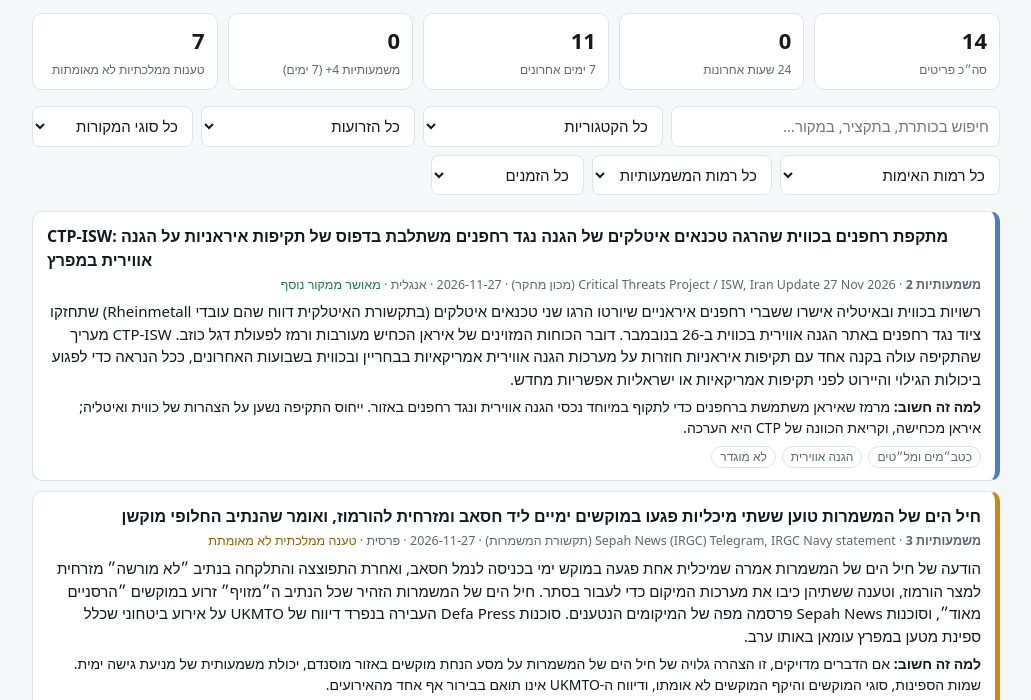
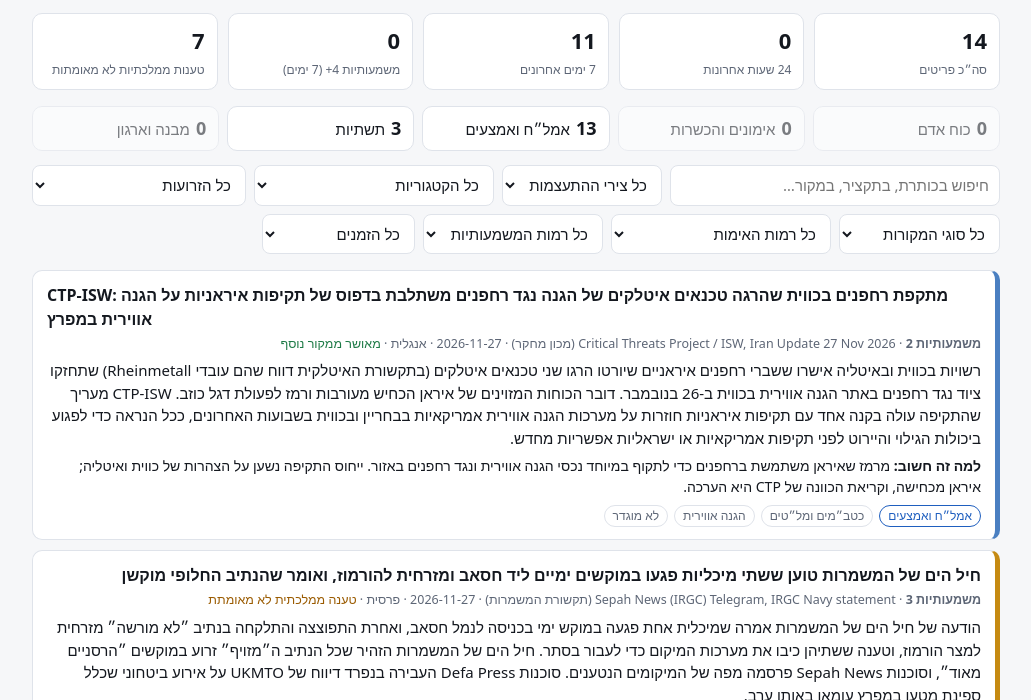
Before and after one commit to aelad4/iran-force-buildup-feed, a plain HTML site: page index.html in a window 1280 px wide. Shown: the part 78-778 px from the top of the page, without its empty margins (124-1155 px from the left). Drawn offline with Linux system fonts and the light colour scheme.

Commit message:
Add buildup axes (domains): personnel, training, weapons, infrastructure, organization
Schema field required by merge_items.py, defined in ANALYST_PROMPT.md, shown and
filterable in the dashboard; existing 14 items classified. Also fix a title typo.

Co-Authored-By: Claude Opus 5.5 <noreply@anthropic.com>
Claude-Session: https://claude.ai/code/session_01WMYyyCFG4TdQCCcT7VPw7m

```diff
--- a/feed.json
+++ b/feed.json
@@ -20,7 +20,10 @@
    ],
    "significance": 2,
    "verification": "corroborated",
-   "found_at": "2026-11-28"
+   "found_at": "2026-11-28",
+   "domains": [
+    "weapons"
+   ]
   },
   {
    "title": "חיל הים של המשמרות טוען ששתי מיכליות פגעו במוקשים ימיים ליד חסאב ומזרחית להורמוז, ואומר שהנתיב החלופי מוקשן",
@@ -40,7 +43,10 @@
    ],
    "significance": 3,
    "verification": "unverified_state_claim",
-   "found_at": "2026-11-28"
+   "found_at": "2026-11-28",
+   "domains": [
+    "weapons"
+   ]
   },
   {
    "title": "מפקד הצי של הארטש טוען שטיל שנוסה באש חיה באותו יום פגע בנושאת המטוסים USS Abraham Lincoln; CENTCOM מכחיש",
@@ -61,7 +67,10 @@
    ],
    "significance": 1,
    "verification": "unverified_state_claim",
-   "found_at": "2026-11-28"
+   "found_at": "2026-11-28",
+   "domains": [
+    "weapons"
+   ]
   },
   {
    "title": "תצלומי ISIS מראים בנייה מהירה של מתחם תת-קרקעי מבוצר בבהג'תאבאד בין אספהאן לנתנז",
@@ -83,7 +92,10 @@
    ],
    "significance": 3,
    "verification": "imagery_supported",
-   "found_at": "2026-11-28"
+   "found_at": "2026-11-28",
+   "domains": [
+    "infrastructure"
+   ]
   },
   {
    "title": "ערם ניוז: מומחים מצפון קוריאה מסייעים מרחוק לאיראן בפיתוח משגרים בערי הטילים התת-קרקעיות; הערכה שרק כ-40% מכושר השיגור שוקם",
@@ -105,7 +117,11 @@
    ],
    "significance": 3,
    "verification": "single_source",
-   "found_at": "2026-11-28"
+   "found_at": "2026-11-28",
+   "domains": [
+    "weapons",
+    "infrastructure"
+   ]
   },
   {
    "title": "קוריירה דלה סרה: ספינת משא איראנית שנפגעה בבנגאזי נשאה כנראה רכיבים אלקטרוניים מסין ומהודו ללוחמת רחפנים עבור כוחות חפתר",
@@ -127,7 +143,10 @@
    ],
    "significance": 2,
    "verification": "single_source",
-   "found_at": "2026-11-28"
+   "found_at": "2026-11-28",
+   "domains": [
+    "weapons"
+   ]
   },
   {
    "title": "CTP-ISW: המשמרות מפתחים גרסאות טיל \"היברידיות\" המשלבות את מנוע ה\"חאג' קאסם\" עם ראשי קרב מתמרנים של \"ח'יבר שכן\" ו\"פתאח-1\"",
@@ -148,7 +167,10 @@
    ],
    "significance": 3,
    "verification": "unverified_state_claim",
-   "found_at": "2026-11-28"
+   "found_at": "2026-11-28",
+   "domains": [
+    "weapons"
+   ]
   },
   {
    "title": "סגן מפקד מטה ת'ארללה של המשמרות: \"לא רוסיה ולא סין נתנו לנו תחמושת או נשק\"; חבר פרלמנט מציין שרוסיה לא סיפקה S-400",
@@ -169,7 +191,10 @@
    ],
    "significance": 2,
    "verification": "single_source",
-   "found_at": "2026-11-28"
+   "found_at": "2026-11-28",
+   "domains": [
+    "weapons"
+   ]
   },
   {
    "title": "חבר ועדת הביטחון בפרלמנט טוען שטווח הטילים של איראן הוגדל ל-4,500 ק\"מ; מומחים: אב-טיפוס של טיל לטווח ביניים קיים, אך לא הוכחה יכולת אמינה",
@@ -189,7 +214,10 @@
    ],
    "significance": 2,
    "verification": "unverified_state_claim",
-   "found_at": "2026-11-28"
+   "found_at": "2026-11-28",
+   "domains": [
+    "weapons"
+   ]
   },
   {
    "title": "ראש סוכנות החלל האיראנית: יותר מ-35 לוויינים בבנייה, ושלב ראשון של 24 לוויינים במערך \"שהיד סולימאני\"",
@@ -210,7 +238,10 @@
    ],
    "significance": 2,
    "verification": "unverified_state_claim",
-   "found_at": "2026-11-28"
+   "found_at": "2026-11-28",
+   "domains": [
+    "weapons"
+   ]
   },
   {
    "title": "ההגנה האווירית של המשמרות ושל הארטש טוענות להפלת MQ-1 העשרים ולהפלת רחפני LUCAS ו-MQ-9 מעל מצר הורמוז",
@@ -231,10 +262,13 @@
    ],
    "significance": 2,
    "verification": "unverified_state_claim",
-   "found_at": "2026-11-28"
+   "found_at": "2026-11-28",
+   "domains": [
+    "weapons"
+   ]
   },
   {
-   "title": "סגל המשמרות חושף \"עיר טילים\" תת-קרקעית חדשה ומשגר חדש לשני טילים, בביקור ראשון של מפקד המשמרות אחמד וחידי",
+   "title": "משמרות המהפכה חושפים \"עיר טילים\" תת-קרקעית חדשה ומשגר חדש לשני טילים, בביקור ראשון של מפקד המשמרות אחמד וחידי",
    "url": "https://t.me/sepah/80133",
    "source_name": "Sepah News (IRGC) Telegram",
    "source_domain": "t.me",
@@ -252,7 +286,11 @@
    ],
    "significance": 3,
    "verification": "unverified_state_claim",
-   "found_at": "2026-11-28"
+   "found_at": "2026-11-28",
+   "domains": [
+    "weapons",
+    "infrastructure"
+   ]
   },
   {
    "title": "חיל החלל של המשמרות תקף בטילים וברחפנים מכ\"מי פטריוט אמריקאיים בבסיסי אל-ריפאע ועוואלי-סח'יר בבחריין",
@@ -274,7 +312,10 @@
    ],
    "significance": 2,
    "verification": "corroborated",
-   "found_at": "2026-11-28"
+   "found_at": "2026-11-28",
+   "domains": [
+    "weapons"
+   ]
   },
   {
    "title": "CTP-ISW: פגיעות בחדרי מכונות של מיכליות ליד חסאב מרמזות שאיראן משתמשת ברחפנים או בטילי שיוט עם הנחיה סופית אינפרה-אדומה",
@@ -296,7 +337,10 @@
    ],
    "significance": 2,
    "verification": "single_source",
-   "found_at": "2026-11-28"
+   "found_at": "2026-11-28",
+   "domains": [
+    "weapons"
+   ]
   }
  ]
 }
--- a/index.html
+++ b/index.html
@@ -29,6 +29,11 @@ h1{font-size:22px;margin:0 0 2px}
 .tag{border:1px solid var(--line);border-radius:999px;padding:1px 8px;font-size:12px;color:var(--mute)}
 .sig{font-weight:700}
 .v-unverified_state_claim{color:var(--warn)}.v-corroborated,.v-imagery_supported{color:var(--ok)}
+.axes{display:grid;grid-template-columns:repeat(auto-fit,minmax(150px,1fr));gap:8px;margin-bottom:14px}
+.axis{background:var(--card);color:var(--ink);border:1px solid var(--line);border-radius:10px;padding:8px 12px;font:inherit;text-align:start;cursor:pointer}
+.axis b{font-size:18px;margin-inline-end:6px}.axis[aria-pressed="true"]{border-color:var(--accent);box-shadow:inset 0 0 0 1px var(--accent)}
+.axis[disabled]{opacity:.55;cursor:default}
+.tag.dom{color:var(--accent);border-color:var(--accent)}
 .empty{color:var(--mute);text-align:center;padding:40px 0}
 </style>
 </head>
@@ -37,8 +42,10 @@ h1{font-size:22px;margin:0 0 2px}
   <h1>פיד התעצמות צבאית של איראן</h1>
   <div class="sub" id="updated">טוען…</div>
   <div class="stats" id="stats"></div>
+  <div class="axes" id="axes" role="group" aria-label="צירי התעצמות"></div>
   <div class="filters">
     <input id="q" type="search" placeholder="חיפוש בכותרת, בתקציר, במקור…" aria-label="חיפוש">
+    <select id="dom" aria-label="ציר התעצמות"></select>
     <select id="cat" aria-label="קטגוריה"></select>
     <select id="branch" aria-label="זרוע"></select>
     <select id="stype" aria-label="סוג מקור"></select>
@@ -54,7 +61,9 @@ h1{font-size:22px;margin:0 0 2px}
 </div>
 <script>
 const $ = id => document.getElementById(id);
+const DOMAINS = ['personnel','training','weapons','infrastructure','organization'];
 const HE = {
+  personnel:'כוח אדם', training:'אימונים והכשרות', weapons:'אמל״ח ואמצעים', infrastructure:'תשתיות', organization:'מבנה וארגון',
   missiles:'טילים', drones:'כטב״מים ומל״טים', air_defense:'הגנה אווירית', naval:'ים', air_force:'חיל האוויר', space:'חלל',
   c4isr_ew:'פיקוד, בקרה ולוחמה אלקטרונית', procurement_transfer:'רכש והעברת טכנולוגיה', production_capacity:'יכולת ייצור',
   budget:'תקציב', exercises:'תרגילים', sanctions_networks:'סנקציות ורשתות רכש', other:'אחר',
@@ -76,12 +85,12 @@ function fillSelect(el, title, values){
 function itemDate(i){ return new Date(i.published_date || i.found_at || 0); }
 
 function render(){
-  const q = $('q').value.trim().toLowerCase(), cat=$('cat').value, br=$('branch').value,
+  const q = $('q').value.trim().toLowerCase(), dom=$('dom').value, cat=$('cat').value, br=$('branch').value,
         st=$('stype').value, ve=$('ver').value, sg=+$('sig').value, days=+$('range').value;
   const cutoff = days ? Date.now() - days*864e5 : 0;
   const shown = items.filter(i =>
     (!q || [i.title,i.summary,i.why_it_matters,i.source_name].join(' ').toLowerCase().includes(q)) &&
-    (!cat || (i.categories||[]).includes(cat)) && (!br || (i.branches||[]).includes(br)) &&
+    (!dom || (i.domains||[]).includes(dom)) && (!cat || (i.categories||[]).includes(cat)) && (!br || (i.branches||[]).includes(br)) &&
     (!st || i.source_type===st) && (!ve || i.verification===ve) &&
     (i.significance||0) >= sg && itemDate(i) >= cutoff);
   const list = $('list'); list.replaceChildren();
@@ -101,11 +110,19 @@ function render(){
     const why=document.createElement('div'); why.className='why'; why.dir='auto'; const b=document.createElement('b'); b.textContent='למה זה חשוב: ';
     why.append(b, i.why_it_matters||'');
     const tags=document.createElement('div'); tags.className='tags';
+    (i.domains||[]).forEach(t=>{const s=document.createElement('span');s.className='tag dom';s.textContent=label(t);tags.append(s)});
     [...(i.categories||[]),...(i.branches||[])].forEach(t=>{const s=document.createElement('span');s.className='tag';s.textContent=label(t);tags.append(s)});
     art.append(h,meta,sum,why,tags); list.append(art);
   }
 }
 
+function axes(){
+  const cur=$('dom').value;
+  $('axes').replaceChildren(...DOMAINS.map(k=>{const n=items.filter(i=>(i.domains||[]).includes(k)).length;
+    const btn=document.createElement('button');btn.type='button';btn.className='axis';btn.disabled=!n;btn.setAttribute('aria-pressed',String(cur===k));
+    const b=document.createElement('b');b.textContent=n;btn.append(b,label(k));
+    btn.onclick=()=>{$('dom').value=(cur===k?'':k);axes();render()};return btn}));
+}
 function stats(){
   const now=Date.now(), n=d=>items.filter(i=>itemDate(i)>=now-d*864e5).length;
   const high=items.filter(i=>(i.significance||0)>=4 && itemDate(i)>=now-7*864e5).length;
@@ -118,13 +135,15 @@ function stats(){
 fetch('./feed.json',{cache:'no-store'}).then(r=>{if(!r.ok)throw new Error(r.status);return r.json()}).then(d=>{
   items=(d.items||[]).slice().sort((a,b)=>itemDate(b)-itemDate(a));
   $('updated').textContent = d.updated_at ? 'הפיד עודכן ' + new Date(d.updated_at).toLocaleString('he-IL') : 'עדיין לא נאסף מידע';
+  $('dom').replaceChildren(new Option('כל צירי ההתעצמות',''), ...DOMAINS.map(k=>new Option(label(k),k)));
   fillSelect($('cat'),'כל הקטגוריות',items.flatMap(i=>i.categories||[]));
   fillSelect($('branch'),'כל הזרועות',items.flatMap(i=>i.branches||[]));
   fillSelect($('stype'),'כל סוגי המקורות',items.map(i=>i.source_type));
   fillSelect($('ver'),'כל רמות האימות',items.map(i=>i.verification));
-  stats(); render();
+  stats(); axes(); render();
 }).catch(e=>{$('updated').textContent='לא ניתן לטעון את feed.json ('+e.message+'). פתח את האתר המפורסם ולא את הקובץ.'});
-['q','cat','branch','stype','ver','sig','range'].forEach(id=>$(id).addEventListener('input',render));
+$('dom').addEventListener('input',axes);
+['q','dom','cat','branch','stype','ver','sig','range'].forEach(id=>$(id).addEventListener('input',render));
 </script>
 </body>
 </html>
```
Also changed, not shown: 3 other files.
